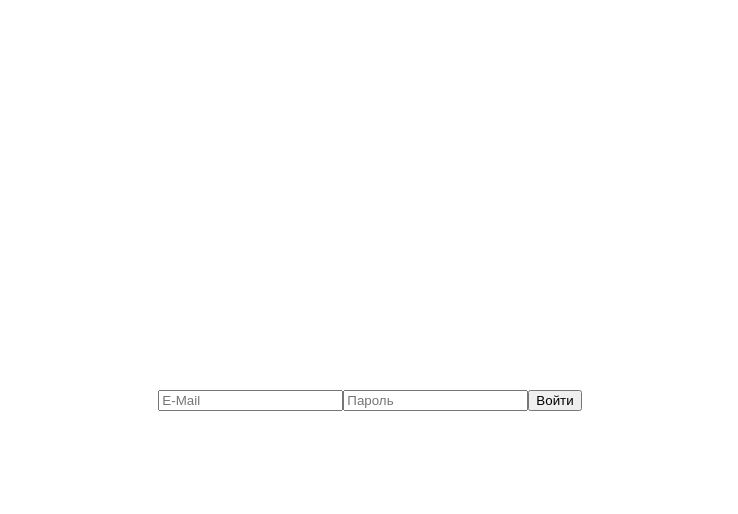
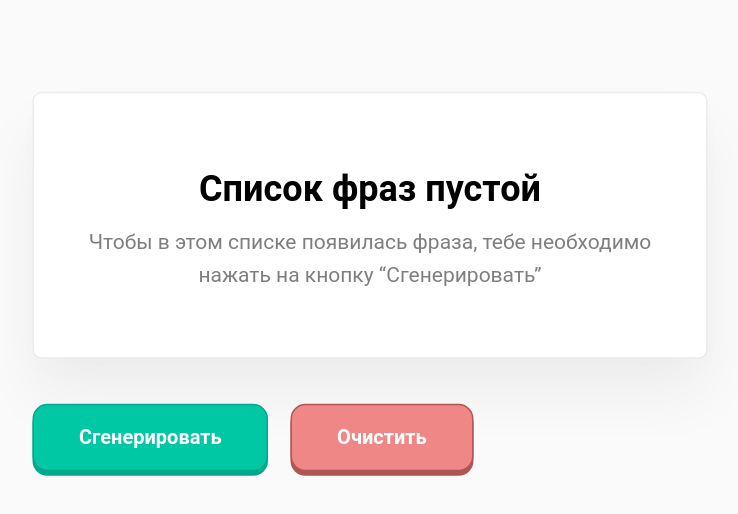
Before and after one commit to KirBoy/archakov-react, a React (Create React App) app: page / in a window 1280 px wide. Shown: the top 514 px of the page, without its empty margins (270-1008 px from the left). Built offline with nearby package versions, Linux system fonts and the light colour scheme.

Commit message:
Сделал 4 ДЗ

```diff
--- a/src/index.js
+++ b/src/index.js
@@ -1,7 +1,7 @@
 import React from 'react';
 import ReactDOM from 'react-dom';
 import './index.css';
-import App from "./tutor-2/App";
+import App from "./tutor-4/App";
 
 ReactDOM.render(
     <React.StrictMode>
--- /dev/null
+++ b/src/tutor-4/App.js
@@ -0,0 +1,71 @@
+import React from 'react';
+import EmptyBlock from "./components/EmptyBlock";
+import Phrase from "./components/Phrase";
+import './tutor-4.css'
+
+function App() {
+    let [phrase, setPhrase] = React.useState([])
+    const adjectivesArr = [
+        "абсолютный",
+        "адский",
+        "азартный",
+        "активный",
+        "ангельский",
+        "астрономический",
+        "баснословный",
+        "безбожный",
+        "безбрежный",
+        "безвозвратный",
+        "безграничный",
+        "бездонный",
+        "бездушный",
+        "безжалостный",
+        "замечательно",
+        "замечательный",
+        "записной",
+        "запредельный",
+        "заядлый",
+        "звериный",
+        "зверский",
+        "зеленый",
+        "злой",
+        "злостный",
+        "значительный",
+        "неоспоримый",
+        "неотразимый",
+        "неоценимый",
+        "непередаваемый"
+    ];
+    const nounsArr = [
+        "лгун",
+        "день",
+        "конь",
+        "олень",
+        "человек",
+        "программист",
+        "ребёнок",
+        "конец",
+        "город",
+        "дурак"
+    ];
+
+    const setNewPhrase = () => {
+        let newPhrase = adjectivesArr[Math.floor(Math.random() * adjectivesArr.length)] + ' ' + adjectivesArr[Math.floor(Math.random() * adjectivesArr.length)] + ' ' + nounsArr[Math.floor(Math.random() * nounsArr.length)]
+        setPhrase([newPhrase, ...phrase])
+    }
+
+    const clearState = () => {
+        setPhrase([])
+    }
+
+    return (
+        <div className="wrapper">
+            {phrase.length ? <Phrase phrase={phrase}/> : <EmptyBlock/>}
+            <button className="btn btn_generate" onClick={setNewPhrase}>Сгенерировать</button>
+            <button className="btn btn_clear" onClick={clearState}>Очистить</button>
+        </div>
+    )
+        ;
+}
+
+export default App;
--- /dev/null
+++ b/src/tutor-4/components/EmptyBlock.jsx
@@ -0,0 +1,16 @@
+import React from 'react';
+import '../tutor-4.css'
+
+function EmptyBlock() {
+
+
+    return (
+        <div className="block empty-block">
+            <h2>Список фраз пустой</h2>
+            <p>Чтобы в этом списке появилась фраза, тебе необходимо нажать на кнопку “Сгенерировать”</p>
+        </div>
+    )
+        ;
+}
+
+export default EmptyBlock;
--- /dev/null
+++ b/src/tutor-4/components/Phrase.jsx
@@ -0,0 +1,14 @@
+import React from 'react';
+import '../tutor-4.css'
+
+function Phrase({phrase}) {
+
+    return (
+        <div className="list">
+            {phrase.map(el => <div className="block" key={el}><h3>{el}</h3></div>)}
+        </div>
+    )
+        ;
+}
+
+export default Phrase;
--- /dev/null
+++ b/src/tutor-4/tutor-4.css
@@ -0,0 +1,75 @@
+* {
+  font-family: "Roboto";
+}
+
+body {
+  background-color: #FAFAFA;
+}
+
+.wrapper {
+  width: 450px;
+  margin: 50px auto;
+  transform: scale(1.5) translateY(70px);
+}
+
+.list {
+  max-height: 400px;
+  overflow: auto;
+  padding: 30px;
+  margin-bottom: 30px;
+}
+
+.btn {
+  height: 45px;
+  padding: 0 30px;
+  border: 0;
+  border-radius: 10px;
+  margin-right: 15px;
+  font-weight: 600;
+  cursor: pointer;
+  transition: all 0.15s ease;
+}
+.btn:active {
+  transform: translateY(2px);
+  box-shadow: none;
+}
+.btn_generate {
+  background-color: #00C8A4;
+  color: #fff;
+  box-shadow: 0 3px 0 #00A98B;
+  border: 1px solid #00A98B;
+}
+.btn_clear {
+  background-color: #F08787;
+  box-shadow: 0 3px 0 #B05555;
+  border: 1px solid #B05555;
+  color: #fff;
+}
+
+.block {
+  padding: 15px 30px;
+  background: #FFFFFF;
+  border: 1px solid #EBEBEB;
+  box-sizing: border-box;
+  box-shadow: 0px 9px 24px rgba(0, 0, 0, 0.01), 0px 25px 40px rgba(0, 0, 0, 0.05);
+  border-radius: 6px;
+  margin-bottom: 30px;
+}
+.block h3 {
+  font-size: 18px;
+}
+
+.empty-block {
+  text-align: center;
+  padding: 30px;
+}
+.empty-block h2 {
+  font-size: 24px;
+  margin-bottom: 0;
+}
+.empty-block p {
+  margin-top: 10px;
+  font-size: 14px;
+  opacity: 0.5;
+  line-height: 22px;
+}
```
